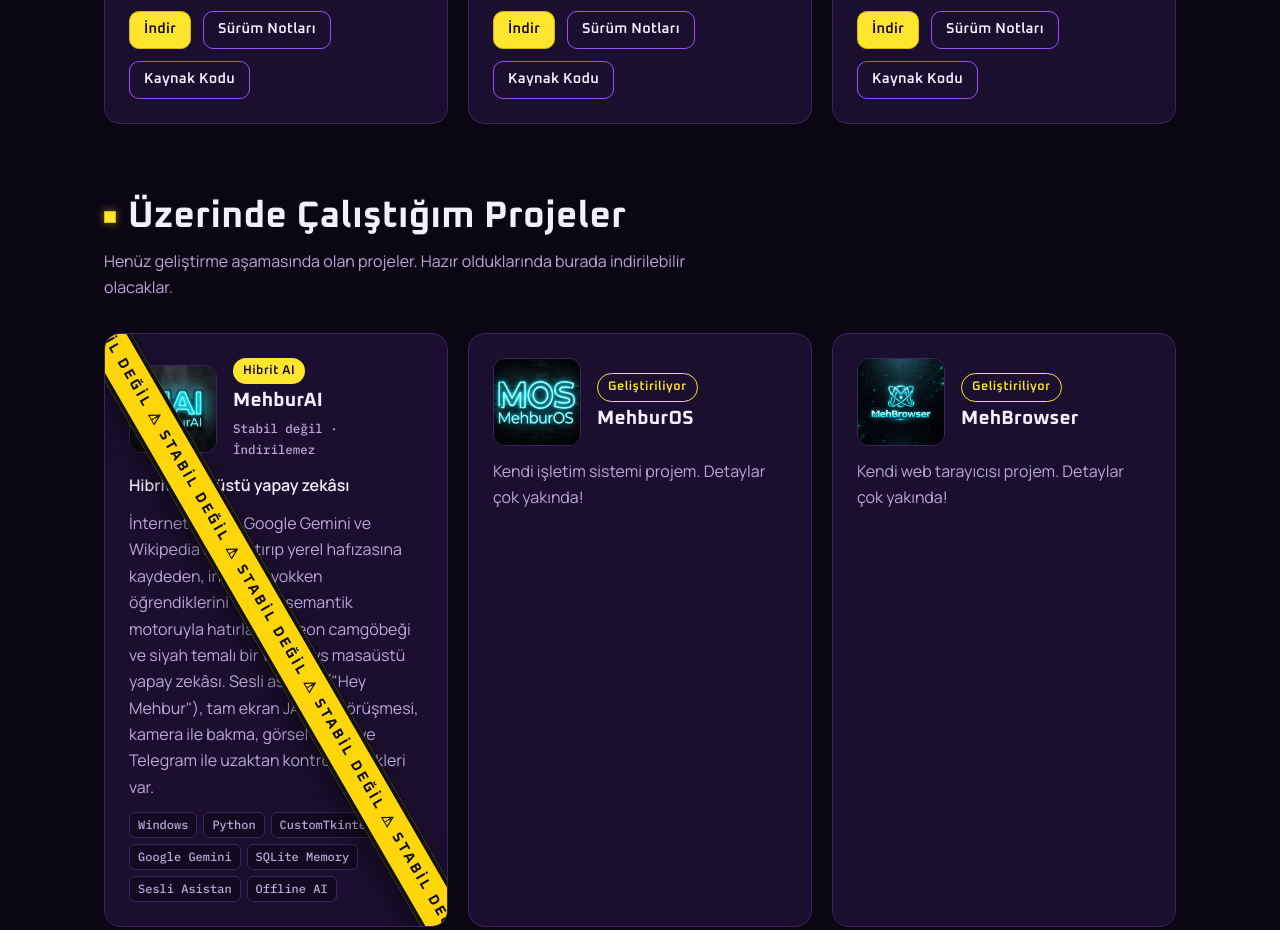
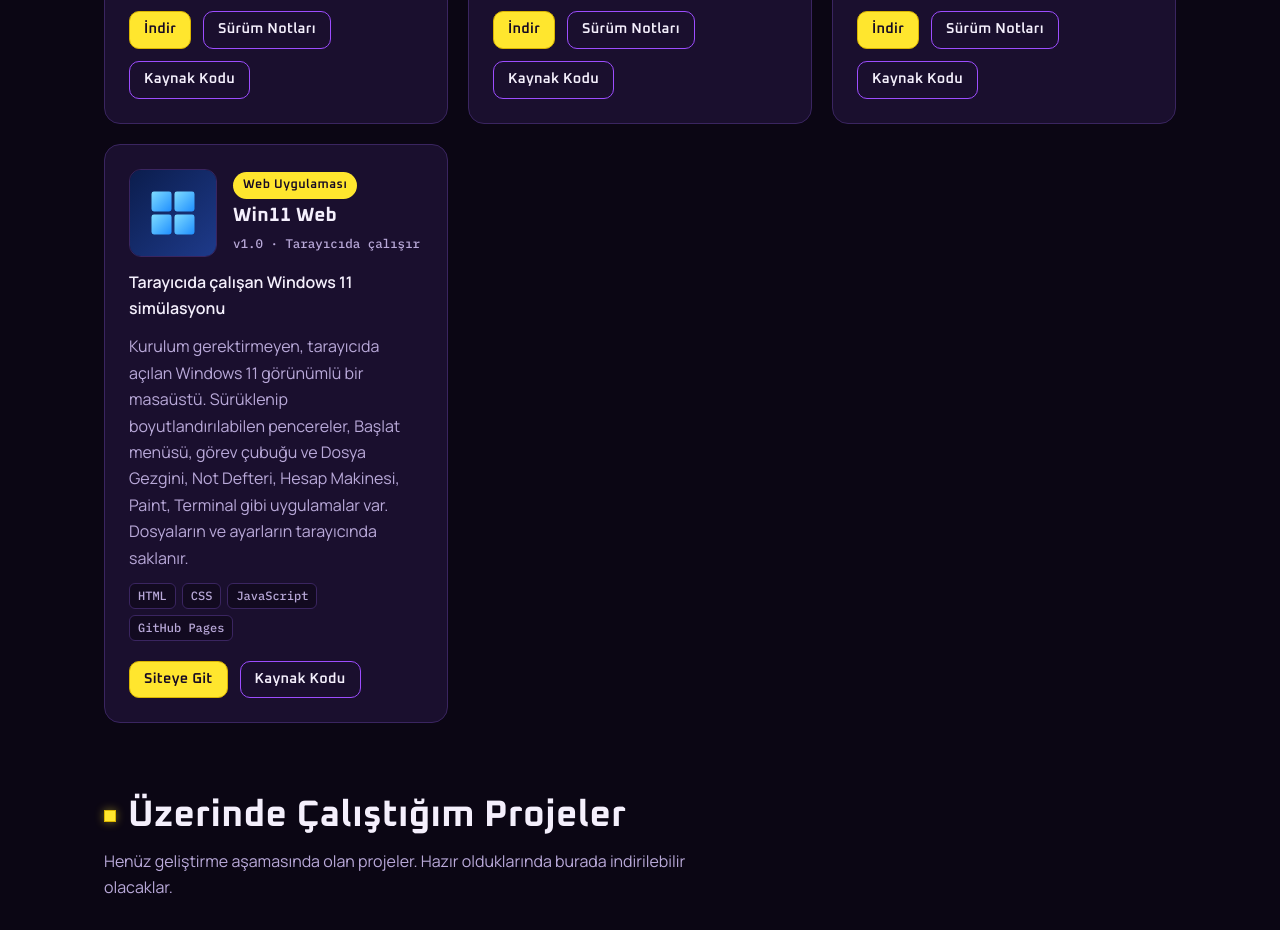
Before and after one commit to Mehbur07/mehbur07.github.io, a plain HTML site: page projelerim.html in a window 1280 px wide. Shown: the part 1601-2531 px from the top of the page. Drawn offline with Linux system fonts and the light colour scheme.

Commit message:
feat: add Win11 Web project card with visit and source links
Adds a ready-project card for the browser-based Windows 11 simulation
with "Visit Site" instead of a download button, an SVG logo, English
translations, and bumps the home page ready-project count to 7.

Co-Authored-By: Claude Opus 5.5 <noreply@anthropic.com>

```diff
--- a/assets/js/translations.js
+++ b/assets/js/translations.js
@@ -72,6 +72,7 @@ window.M07_TRANSLATIONS = {
     'alt.igt': 'Iron Golem Troll mod logo',
     'alt.gs': 'Garip Şeyler MC mod logo',
     'alt.mty': 'Mehburity mod logo',
+    'alt.w11': 'Win11 Web logo',
     'alt.ai': 'MehburAI logo',
     'alt.os': 'MehburOS logo',
     'alt.browser': 'MehBrowser logo',
@@ -87,7 +88,7 @@ window.M07_TRANSLATIONS = {
     'home.mehpixBadge': 'Live',
     'home.mehpixText': 'The website of MehPiX, my software studio. Explore and download our projects like the PyAI chatbot and the Arduino-powered Quiz.',
     'home.mehpixCta': 'Visit Site',
-    'home.projectsCount': '6 ready · 5 in development',
+    'home.projectsCount': '7 ready · 5 in development',
     'home.projectsText': "My Minecraft launcher, my mods and the software I'm working on.",
     'home.go': 'Explore',
     'home.aboutEyebrow': "I'm Burak",
@@ -123,6 +124,11 @@ window.M07_TRANSLATIONS = {
     'projects.igt.text': "Hit an iron golem and get caught with it in a never-ending levitation loop. Runs server-side only; installing it on players' computers won't cause any problems.",
     'projects.gs.size': '1.4 MB',
     'projects.gs.text': 'Welcome to the Upside Down. The Nether turns red, Demogorgons hunt and Vecna waits.',
+    'projects.typeWeb': 'Web App',
+    'projects.visit': 'Visit Site',
+    'projects.w11.meta': 'Runs in the browser',
+    'projects.w11.subtitle': 'A Windows 11 simulation that runs in your browser',
+    'projects.w11.text': 'A Windows 11-style desktop that opens right in your browser, no installation needed. It has draggable, resizable windows, a Start menu, a taskbar and apps like File Explorer, Notepad, Calculator, Paint and Terminal. Your files and settings are saved in your browser.',
     'projects.mty.text': 'A floating, neon-cyan AI companion inspired by Verity. It chats with you through Gemini, fights for you, mines, builds houses and, when angered, turns into an 18-block-tall demon. Pitch-black nights, a flashlight and things watching from the dark await you.',
     'projects.wipTitle': "What I'm Working On",
     'projects.wipText': "Projects still in development. Once they're ready, you'll be able to download them here.",
--- a/projelerim.html
+++ b/projelerim.html
@@ -184,6 +184,27 @@
                 <a class="btn btn--ghost btn--sm" href="https://github.com/Mehbur07/mehburity-mode" target="_blank" rel="noopener" data-i18n="projects.source">Kaynak Kodu</a>
               </div>
             </article>
+
+            <!-- Win11 Web: indirme yok, tarayıcıda çalışan site -->
+            <article class="card project-card">
+              <div class="project-card__head">
+                <div class="card__media"><img src="assets/img/win11web.svg" alt="Win11 Web logosu" data-i18n-attr="alt:alt.w11" width="88" height="88" loading="lazy"></div>
+                <div class="project-card__title">
+                  <span class="badge" data-i18n="projects.typeWeb">Web Uygulaması</span>
+                  <h3>Win11 Web</h3>
+                  <span class="project-card__meta">v1.0 · <span data-i18n="projects.w11.meta">Tarayıcıda çalışır</span></span>
+                </div>
+              </div>
+              <p class="project-card__subtitle" data-i18n="projects.w11.subtitle">Tarayıcıda çalışan Windows 11 simülasyonu</p>
+              <p data-i18n="projects.w11.text">Kurulum gerektirmeyen, tarayıcıda açılan Windows 11 görünümlü bir masaüstü. Sürüklenip boyutlandırılabilen pencereler, Başlat menüsü, görev çubuğu ve Dosya Gezgini, Not Defteri, Hesap Makinesi, Paint, Terminal gibi uygulamalar var. Dosyaların ve ayarların tarayıcında saklanır.</p>
+              <ul class="tags">
+                <li class="tag">HTML</li><li class="tag">CSS</li><li class="tag">JavaScript</li><li class="tag">GitHub Pages</li>
+              </ul>
+              <div class="card__footer btn-row">
+                <a class="btn btn--primary btn--sm" href="https://mehbur07.github.io/win11-sanal-makine-site/" target="_blank" rel="noopener" data-i18n="projects.visit">Siteye Git</a>
+                <a class="btn btn--ghost btn--sm" href="https://github.com/Mehbur07/win11-sanal-makine-site" target="_blank" rel="noopener" data-i18n="projects.source">Kaynak Kodu</a>
+              </div>
+            </article>
           </div>
         </div>
 
```
Also changed, not shown: index.html (+1 -1 lines), assets/img/win11web.svg (added), 3 other files.
